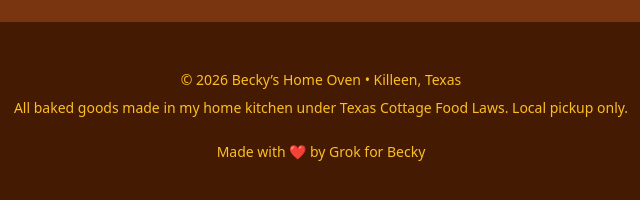
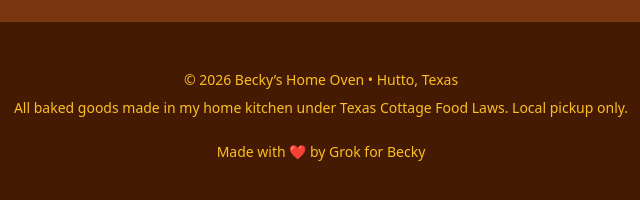
Before and after one commit to BeckysHomeBakery/Becky-s-Home-Bakery, a plain HTML site: page index.html in a window 1280 px wide. Shown: the part 3664-3864 px from the top of the page, 319-959 px from the left. Drawn offline with nearby package versions, Linux system fonts and the light colour scheme.

Commit message:
Update index.html

```diff
--- a/index.html
+++ b/index.html
@@ -3,7 +3,7 @@
 <head>
   <meta charset="UTF-8">
   <meta name="viewport" content="width=device-width, initial-scale=1.0">
-  <title>Becky’s Home Oven • Killeen, Texas</title>
+  <title>Becky’s Home Oven • Hutto, Texas</title>
   <script src="https://cdn.tailwindcss.com"></script>
   <link rel="stylesheet" href="https://cdnjs.cloudflare.com/ajax/libs/font-awesome/6.5.0/css/all.min.css">
   <style>
@@ -138,7 +138,7 @@
 
   <!-- FOOTER -->
   <footer class="bg-amber-950 text-amber-400 py-12 text-center text-sm">
-    <p>© 2026 Becky’s Home Oven • Killeen, Texas</p>
+    <p>© 2026 Becky’s Home Oven • Hutto, Texas</p>
     <p class="mt-2">All baked goods made in my home kitchen under Texas Cottage Food Laws. Local pickup only.</p>
     <p class="mt-6">Made with ❤️ by Grok for Becky</p>
   </footer>
```
